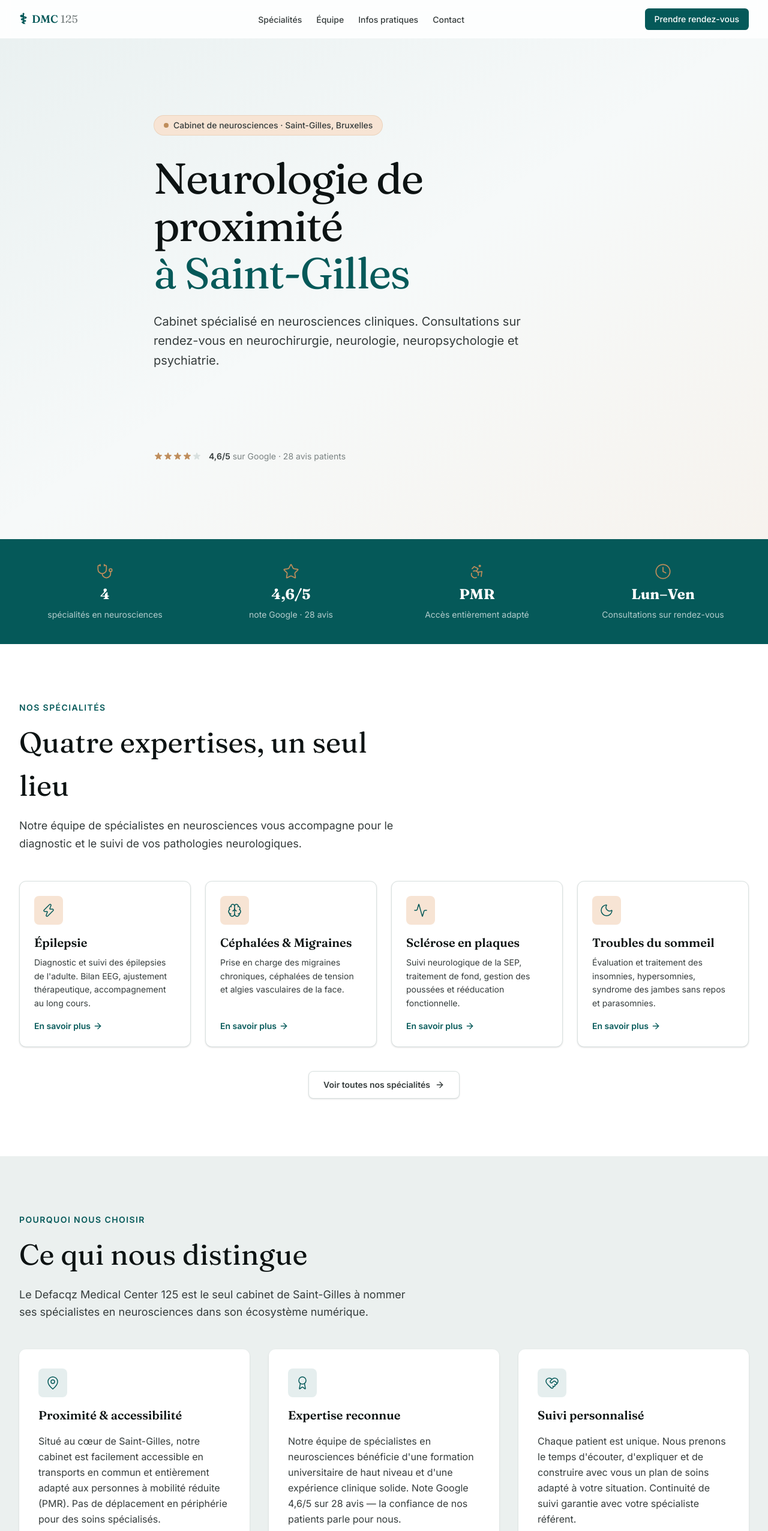
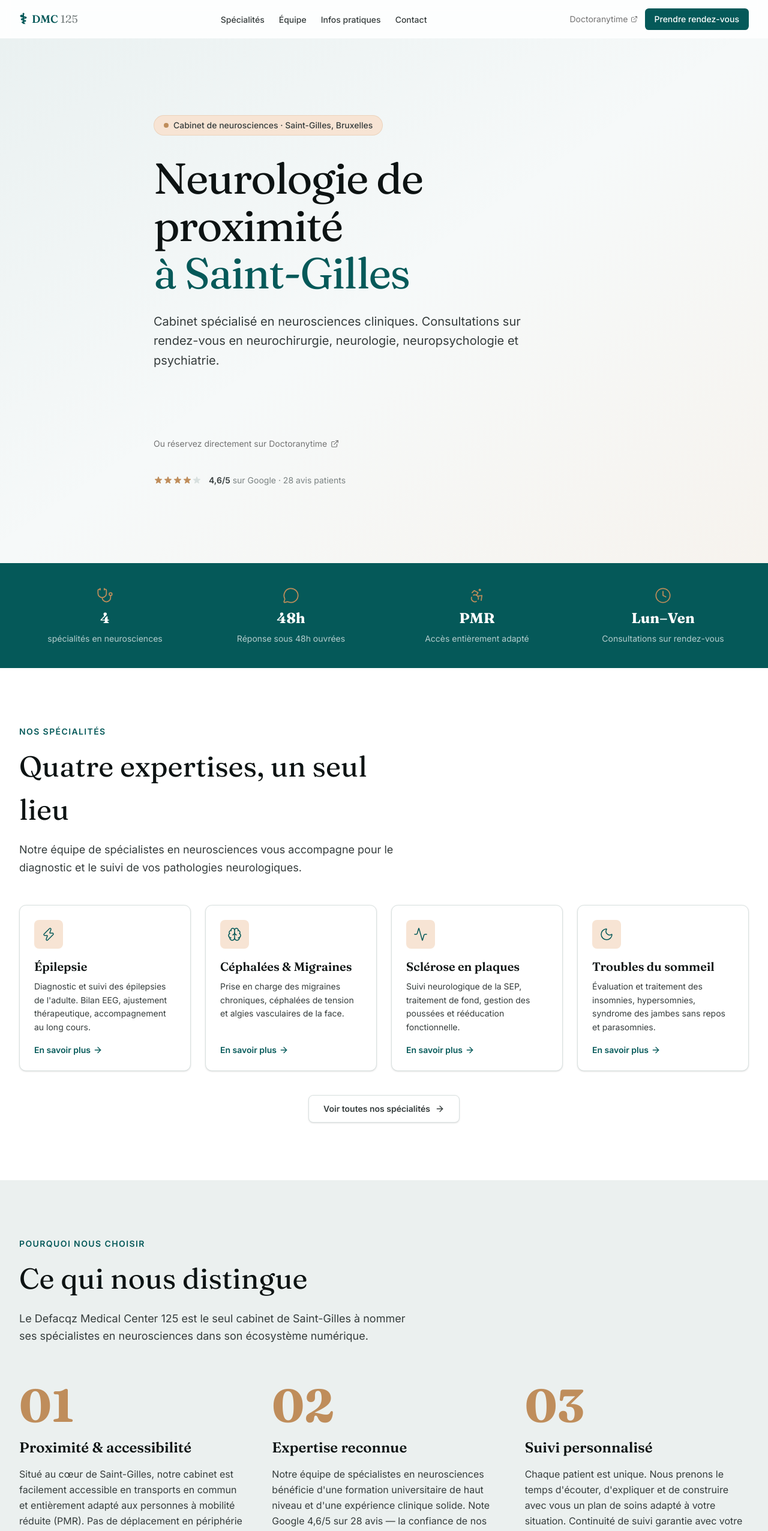
Before and after one commit to Fugushiva/defacqz-medical, a Next.js app: page / in a window 1280 px wide. Shown: the top 2553 px of the page at 60% size. Built offline with nearby package versions, Linux system fonts and the light colour scheme.

Commit message:
feat(M5/impeccable): StatsBar 48h stat, PourquoiNous numbered layout, Doctoranytime CTA in Hero + Navbar

```diff
--- a/components/layout/Navbar.tsx
+++ b/components/layout/Navbar.tsx
@@ -3,7 +3,8 @@
 import Link from "next/link";
 import { usePathname } from "next/navigation";
 import { useState, useEffect, useRef, useCallback } from "react";
-import { Menu, X } from "lucide-react";
+import { Menu, X, ExternalLink } from "lucide-react";
+import { CONTACT } from "@/lib/constants";
 
 const NAV_LINKS = [
   { href: "/specialites", label: "Spécialités" },
@@ -123,13 +124,24 @@ export function Navbar() {
           })}
         </ul>
 
-        {/* Desktop CTA */}
-        <Link
-          href="/contact"
-          className="hidden md:inline-flex items-center px-4 py-2 rounded-md bg-brand-primary text-white text-sm font-medium hover:bg-brand-primary-hover transition-colors duration-150 focus-visible:outline-2 focus-visible:outline-offset-2"
-        >
-          Prendre rendez-vous
-        </Link>
+        {/* Desktop CTAs */}
+        <div className="hidden md:flex items-center gap-3">
+          <a
+            href={CONTACT.doctoranytimeUrl}
+            target="_blank"
+            rel="noopener noreferrer"
+            className="inline-flex items-center gap-1 text-sm text-neutral-500 hover:text-brand-primary transition-colors duration-150 focus-visible:outline-2 focus-visible:outline-offset-2 focus-visible:outline-brand-primary"
+          >
+            Doctoranytime
+            <ExternalLink className="size-3" aria-hidden="true" />
+          </a>
+          <Link
+            href="/contact"
+            className="inline-flex items-center px-4 py-2 rounded-md bg-brand-primary text-white text-sm font-medium hover:bg-brand-primary-hover transition-colors duration-150 focus-visible:outline-2 focus-visible:outline-offset-2"
+          >
+            Prendre rendez-vous
+          </Link>
+        </div>
 
         {/* Mobile hamburger */}
         <button
@@ -186,6 +198,17 @@ export function Navbar() {
                 Prendre rendez-vous
               </Link>
             </li>
+            <li>
+              <a
+                href={CONTACT.doctoranytimeUrl}
+                target="_blank"
+                rel="noopener noreferrer"
+                className="flex items-center justify-center gap-1.5 px-4 py-2 text-sm text-neutral-500 hover:text-brand-primary transition-colors"
+              >
+                Doctoranytime
+                <ExternalLink className="size-3" aria-hidden="true" />
+              </a>
+            </li>
           </ul>
         </div>
       )}
--- a/components/sections/Hero.tsx
+++ b/components/sections/Hero.tsx
@@ -3,7 +3,8 @@
 import Link from "next/link";
 import { useEffect, useRef } from "react";
 import { gsap } from "gsap";
-import { ArrowRight, Calendar } from "lucide-react";
+import { ArrowRight, Calendar, ExternalLink } from "lucide-react";
+import { CONTACT } from "@/lib/constants";
 
 export function Hero() {
   const containerRef = useRef<HTMLDivElement>(null);
@@ -98,6 +99,19 @@ export function Hero() {
             </Link>
           </div>
 
+          {/* Tertiary CTA — Doctoranytime */}
+          <div data-hero-cta className="mt-4">
+            <a
+              href={CONTACT.doctoranytimeUrl}
+              target="_blank"
+              rel="noopener noreferrer"
+              className="inline-flex items-center gap-1.5 text-sm text-neutral-500 hover:text-brand-primary transition-colors focus-visible:outline-2 focus-visible:outline-offset-2 focus-visible:outline-brand-primary"
+            >
+              Ou réservez directement sur Doctoranytime
+              <ExternalLink className="size-3.5" aria-hidden="true" />
+            </a>
+          </div>
+
           {/* Trust signal */}
           <div
             data-hero-trust
--- a/components/sections/PourquoiNous.tsx
+++ b/components/sections/PourquoiNous.tsx
@@ -1,20 +1,18 @@
-import { MapPin, Award, HeartHandshake } from "lucide-react";
-
-const arguments_ = [
+const differentiators = [
   {
-    icon: MapPin,
+    number: "01",
     title: "Proximité & accessibilité",
     description:
       "Situé au cœur de Saint-Gilles, notre cabinet est facilement accessible en transports en commun et entièrement adapté aux personnes à mobilité réduite (PMR). Pas de déplacement en périphérie pour des soins spécialisés.",
   },
   {
-    icon: Award,
+    number: "02",
     title: "Expertise reconnue",
     description:
       "Notre équipe de spécialistes en neurosciences bénéficie d'une formation universitaire de haut niveau et d'une expérience clinique solide. Note Google 4,6/5 sur 28 avis — la confiance de nos patients parle pour nous.",
   },
   {
-    icon: HeartHandshake,
+    number: "03",
     title: "Suivi personnalisé",
     description:
       "Chaque patient est unique. Nous prenons le temps d'écouter, d'expliquer et de construire avec vous un plan de soins adapté à votre situation. Continuité de suivi garantie avec votre spécialiste référent.",
@@ -29,7 +27,7 @@ export function PourquoiNous() {
     >
       <div className="mx-auto max-w-7xl px-4 sm:px-6 lg:px-8">
         {/* Header */}
-        <div className="mb-12 max-w-2xl">
+        <div className="mb-16 max-w-2xl">
           <p className="text-sm font-semibold uppercase tracking-widest text-brand-primary mb-3">
             Pourquoi nous choisir
           </p>
@@ -46,23 +44,25 @@ export function PourquoiNous() {
           </p>
         </div>
 
-        {/* Arguments */}
-        <ul className="grid gap-8 md:grid-cols-3">
-          {arguments_.map(({ icon: Icon, title, description }) => (
-            <li
-              key={title}
-              className="flex flex-col gap-4 rounded-xl bg-white p-8 shadow-sm"
-            >
-              <div className="inline-flex size-12 items-center justify-center rounded-lg bg-brand-primary/10">
-                <Icon
-                  className="size-6 text-brand-primary"
-                  aria-hidden="true"
-                  strokeWidth={1.5}
-                />
-              </div>
-              <h3 className="font-heading text-xl font-semibold text-neutral-900">
+        {/* Numbered differentiators */}
+        <ul className="grid gap-12 md:grid-cols-3">
+          {differentiators.map(({ number, title, description }) => (
+            <li key={number} className="flex flex-col gap-4">
+              {/* Large number */}
+              <span
+                className="font-heading font-bold text-brand-accent leading-none select-none"
+                style={{ fontSize: "clamp(3rem, 6vw, 5rem)" }}
+                aria-hidden="true"
+              >
+                {number}
+              </span>
+              {/* Heading */}
+              <h3
+                className="font-heading text-2xl font-semibold text-neutral-900 leading-tight"
+              >
                 {title}
               </h3>
+              {/* Body */}
               <p className="text-neutral-700 leading-relaxed">{description}</p>
             </li>
           ))}
--- a/components/sections/StatsBar.tsx
+++ b/components/sections/StatsBar.tsx
@@ -1,4 +1,4 @@
-import { Accessibility, Star, Stethoscope, Clock } from "lucide-react";
+import { Accessibility, MessageCircle, Stethoscope, Clock } from "lucide-react";
 
 const stats = [
   {
@@ -7,9 +7,9 @@ const stats = [
     label: "spécialités en neurosciences",
   },
   {
-    icon: Star,
-    value: "4,6/5",
-    label: "note Google · 28 avis",
+    icon: MessageCircle,
+    value: "48h",
+    label: "Réponse sous 48h ouvrées",
   },
   {
     icon: Accessibility,
```
